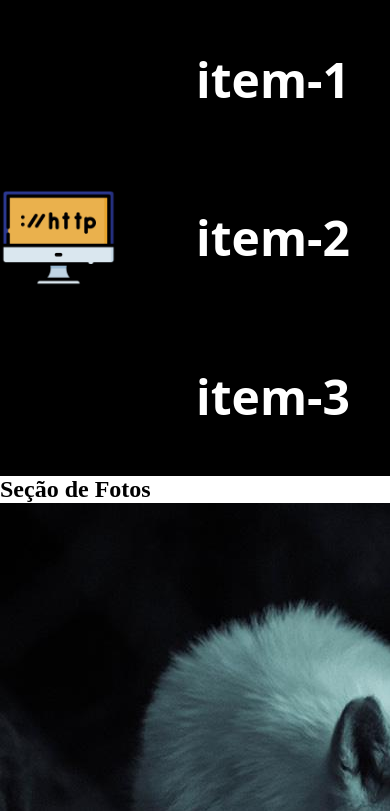
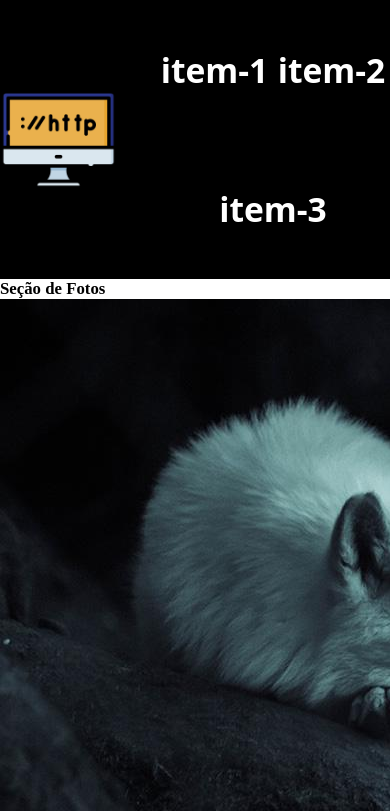
Before and after one commit to 1TDSR-2023/rm552538, a plain HTML site: page index.html in a window 390 px wide. Shown: the top 811 px of the page. Drawn offline with Linux system fonts and the light colour scheme.

Commit message:
Início da responsividade.

```diff
--- a/css/estilo.css
+++ b/css/estilo.css
@@ -2,6 +2,10 @@
     margin: 0;
     padding: 0;
     box-sizing: border-box;
+}
+
+html{
+    font-size: 70%;
 }
 
 .cabecalho{
@@ -34,7 +38,8 @@ menu retratil, com img ...
 .cabecalho a{
     text-decoration: none;
     color: #fff;
-    font-size: 3em;
+    /* font-size: 3em; em: x * tamanho do elemento pai */
+    font-size: 3rem; /*rem: baseado no elemento root/html*/
     font-family: system-ui, -apple-system, BlinkMacSystemFont, 'Segoe UI', Roboto, Oxygen, Ubuntu, Cantarell, 'Open Sans', 'Helvetica Neue', sans-serif;
     font-weight: 700;
     padding: 20% 0;
```
